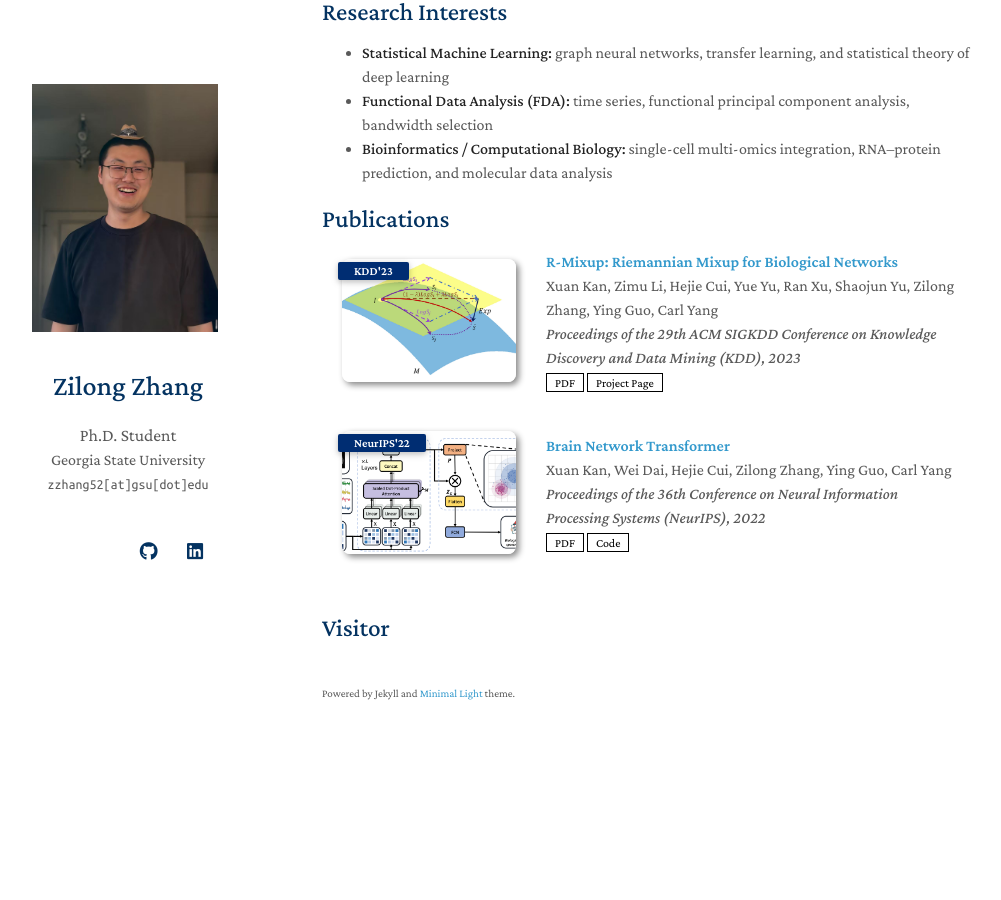
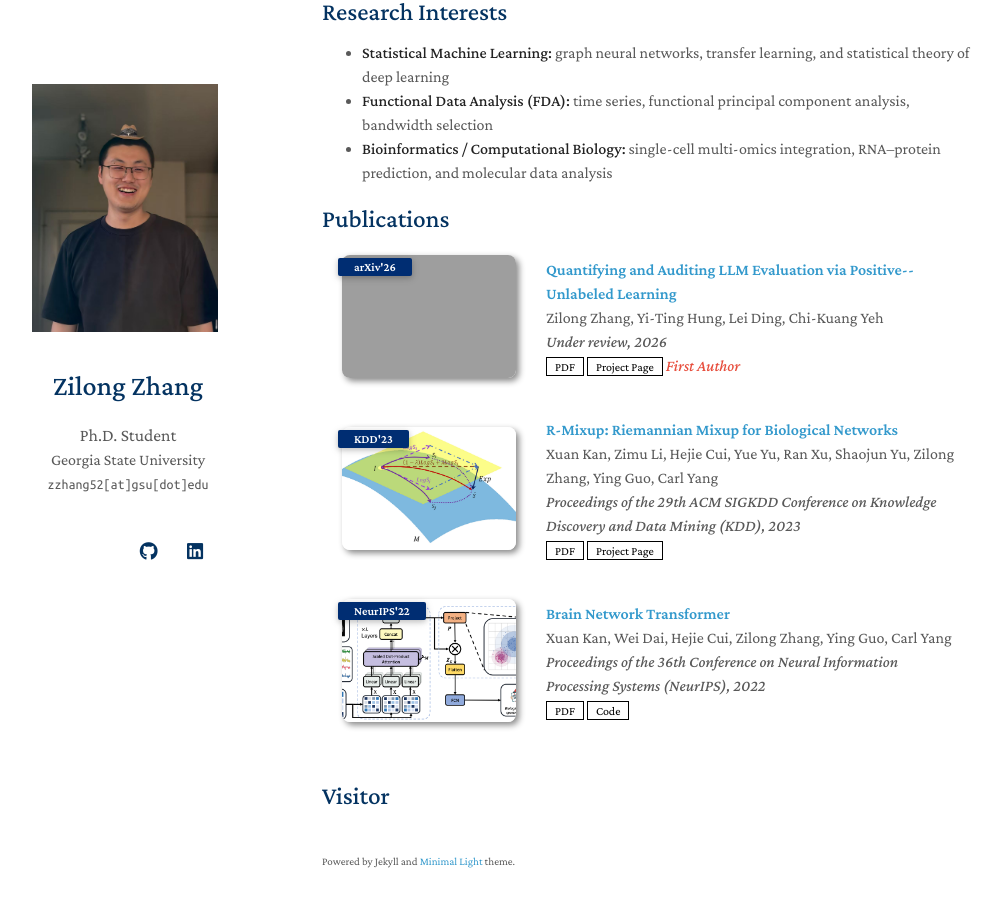
Before and after one commit to zilong7832/zilong7832.github.io, a Jekyll site: the page built from index.md, in a window 1280 px wide and 900 px high, scrolled down 481 px. Shown: the whole window, without its empty margins (148-1149 px from the left). Built offline with Jekyll 4.4.1, drawn with Linux system fonts in a browser that asks for light colours; a style sheet for code colours, icons or effects is not loaded; our own code applies the rules of GitHub Pages for plain Markdown files; before the commit the page ends 1255 px from its top, so only the background shows below that; grey boxes are pictures that could not be loaded.

```diff
--- a/_data/publications.yml
+++ b/_data/publications.yml
@@ -1,9 +1,20 @@
 main:
+  - title: "Quantifying and Auditing LLM Evaluation via Positive--Unlabeled Learning"
+    authors: "Zilong Zhang, Yi-Ting Hung, Lei Ding, Chi-Kuang Yeh"
+    conference_short: "arXiv'26"
+    conference: "Under review, 2026"
+    pdf: "https://arxiv.org/pdf/2606.19057.pdf"
+    code:
+    page: "https://arxiv.org/abs/2606.19057"
+    bibtex:
+    image: ./assets/img/puaudit.png
+    notes: "First Author"
+
   - title: "R-Mixup: Riemannian Mixup for Biological Networks"
     authors: "Xuan Kan, Zimu Li, Hejie Cui, Yue Yu, Ran Xu, Shaojun Yu, Zilong Zhang, Ying Guo, Carl Yang"
     conference_short: "KDD'23"
     conference: "Proceedings of the 29th ACM SIGKDD Conference on Knowledge Discovery and Data Mining (KDD), 2023"
-    pdf: "https://pmc.ncbi.nlm.nih.gov/articles/PMC10853987/pdf/nihms-1964221.pdf"        # 也可换成你给的 PMC PDF 链接
+    pdf: "https://pmc.ncbi.nlm.nih.gov/articles/PMC10853987/pdf/nihms-1964221.pdf"
     code:
     page: "https://dl.acm.org/doi/10.1145/3580305.3599483"
     bibtex:
```
Also changed, not shown: assets/img/puaudit.png.png (added), 1 other file.
